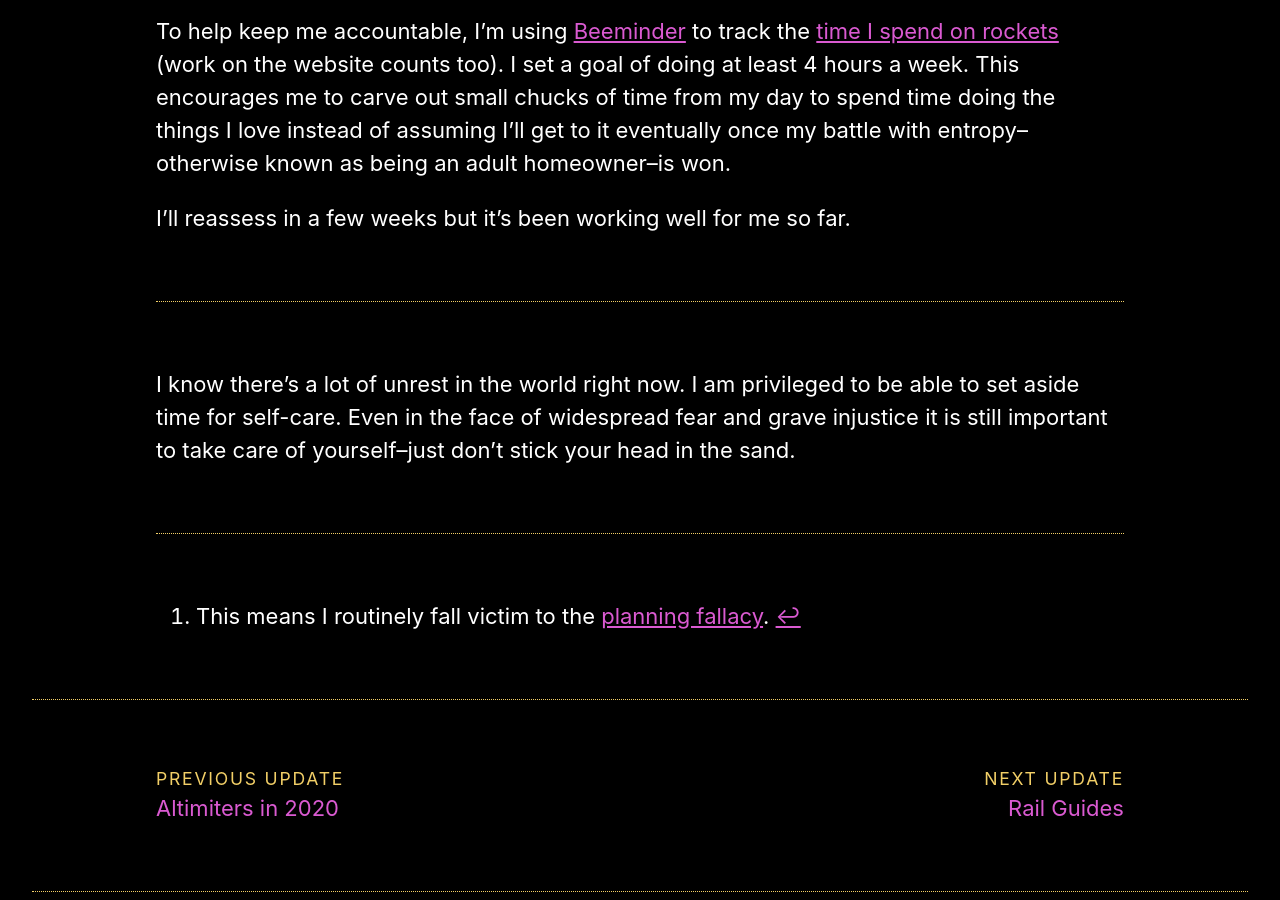
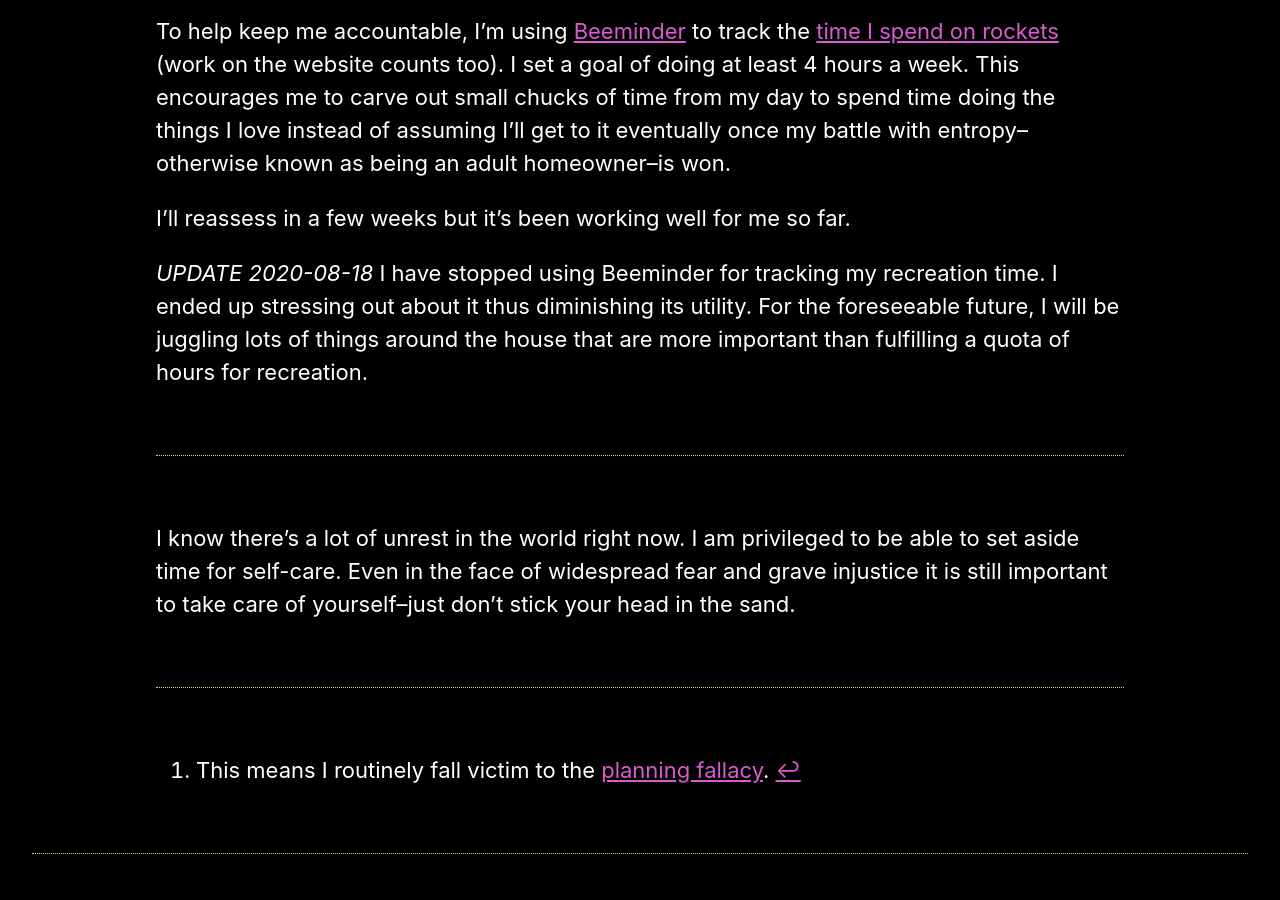
Before and after one commit to rocketlabdelta/rocketlabdelta.com, a Jekyll site: the page built from _posts/2020-06-09-making-time.md, in a window 1280 px wide and 900 px high, scrolled down 355 px. Built offline with Jekyll 4.4.1, drawn with Linux system fonts in a browser that asks for light colours.

Commit message:
Status update
Beeminder is a good product but it ended up not meeting my needs.

```diff
--- a/_posts/2020-06-09-making-time.md
+++ b/_posts/2020-06-09-making-time.md
@@ -15,6 +15,10 @@ This encourages me to carve out small chucks of time from my day to spend time d
 
 I'll reassess in a few weeks but it's been working well for me so far.
 
+*UPDATE 2020-08-18* I have stopped using Beeminder for tracking my recreation time.
+I ended up stressing out about it thus diminishing its utility.
+For the foreseeable future, I will be juggling lots of things around the house that are more important than fulfilling a quota of hours for recreation.
+
 ---
 
 I know there's a lot of unrest in the world right now.
```
